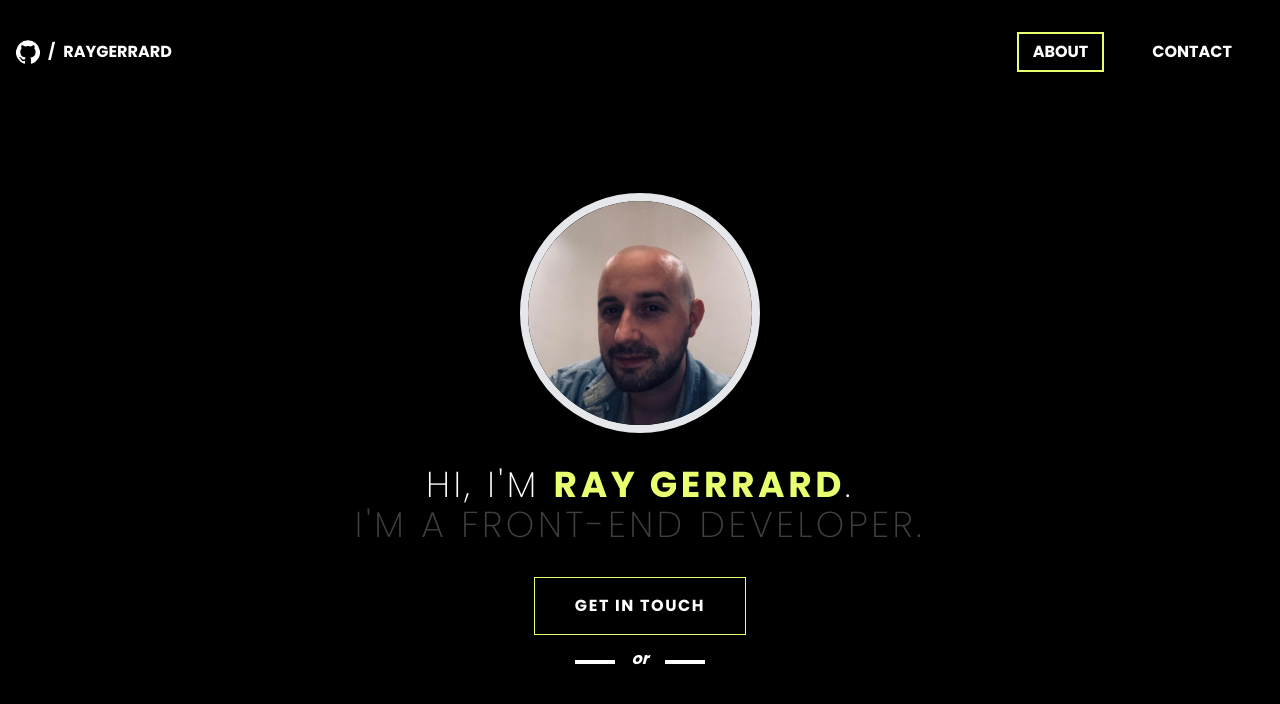
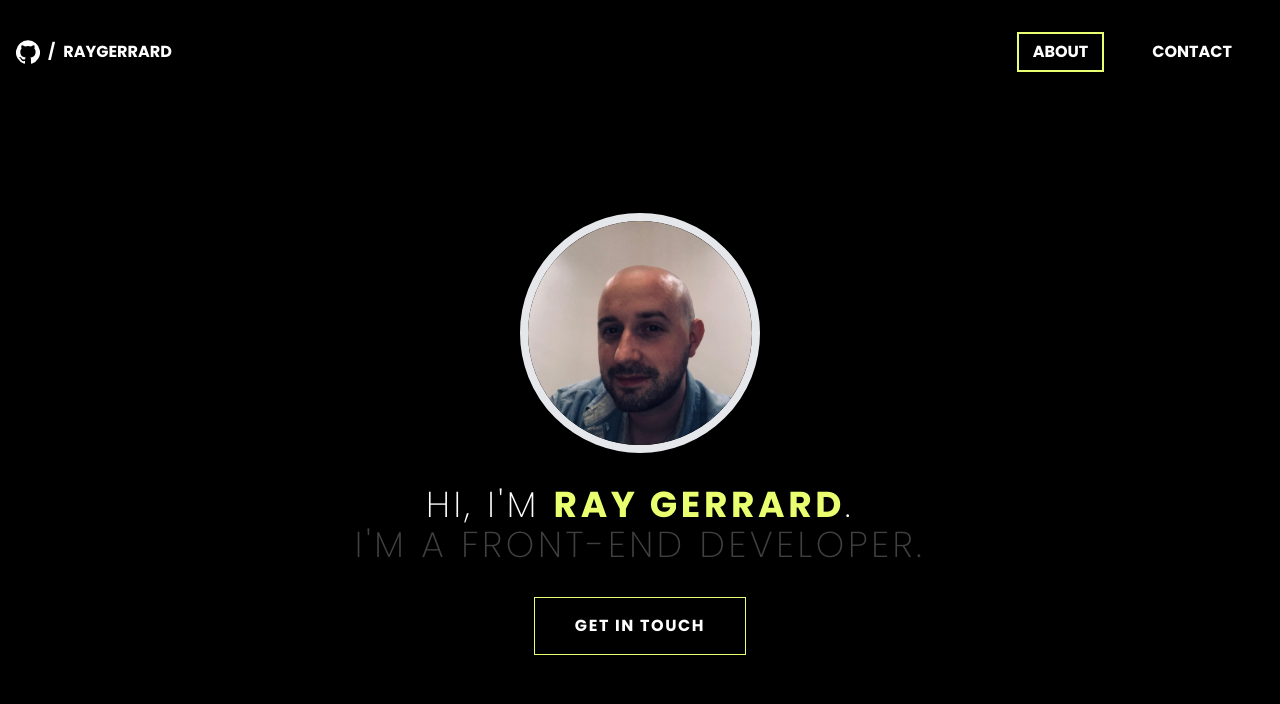
Before and after one commit to raygerrard/raygerrard.com, a React (Create React App) app: page / in a window 1280 px wide. Shown: the top 704 px of the page. Built offline with nearby package versions, Linux system fonts and the light colour scheme.

Commit message:
Update About.js

```diff
--- a/src/pages/About.js
+++ b/src/pages/About.js
@@ -33,11 +33,6 @@ const About = () => {
                                     </div>
                                 </Link>
                             </motion.div>
-                            <div className="text-white my-2 font-bold italic">
-                                <span className="inline-block w-10 h-1 mr-4 bg-white"></span>
-                                or
-                                <span className="inline-block w-10 h-1 ml-4 bg-white"></span>
-                            </div>
                         </div>
                     </div>
                 </div>
```
